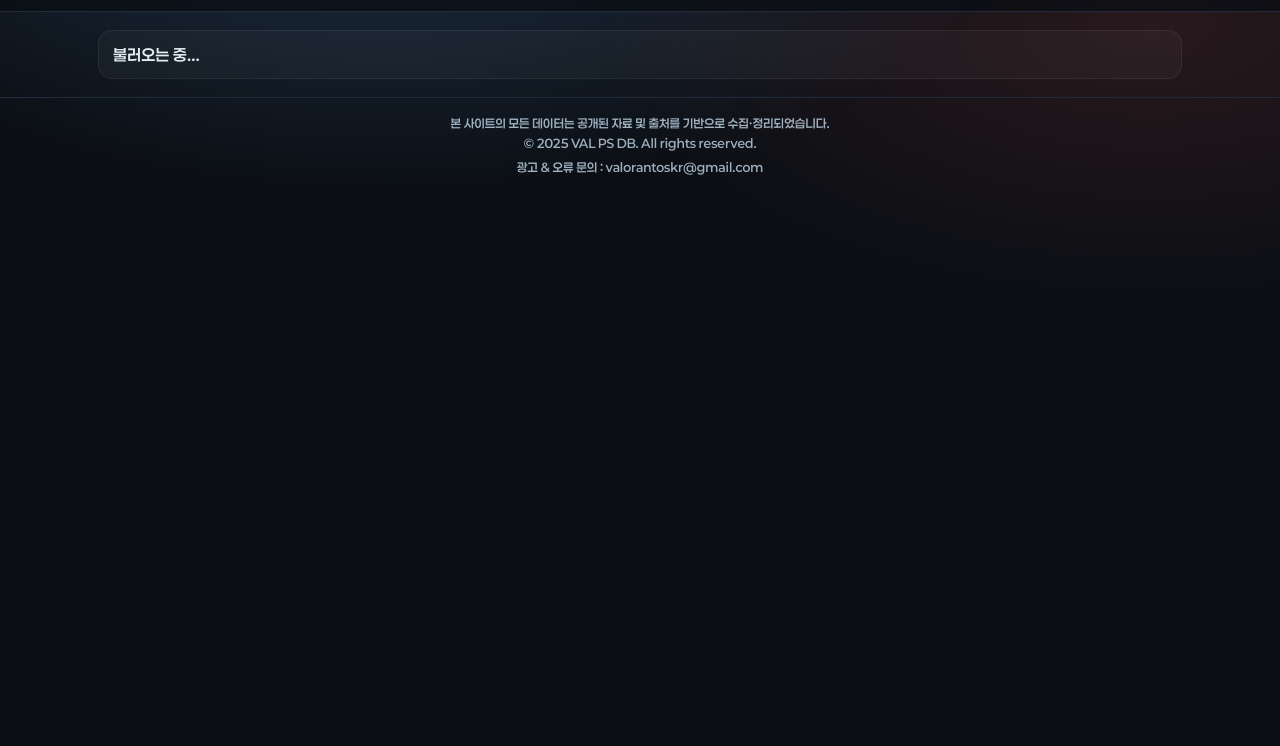
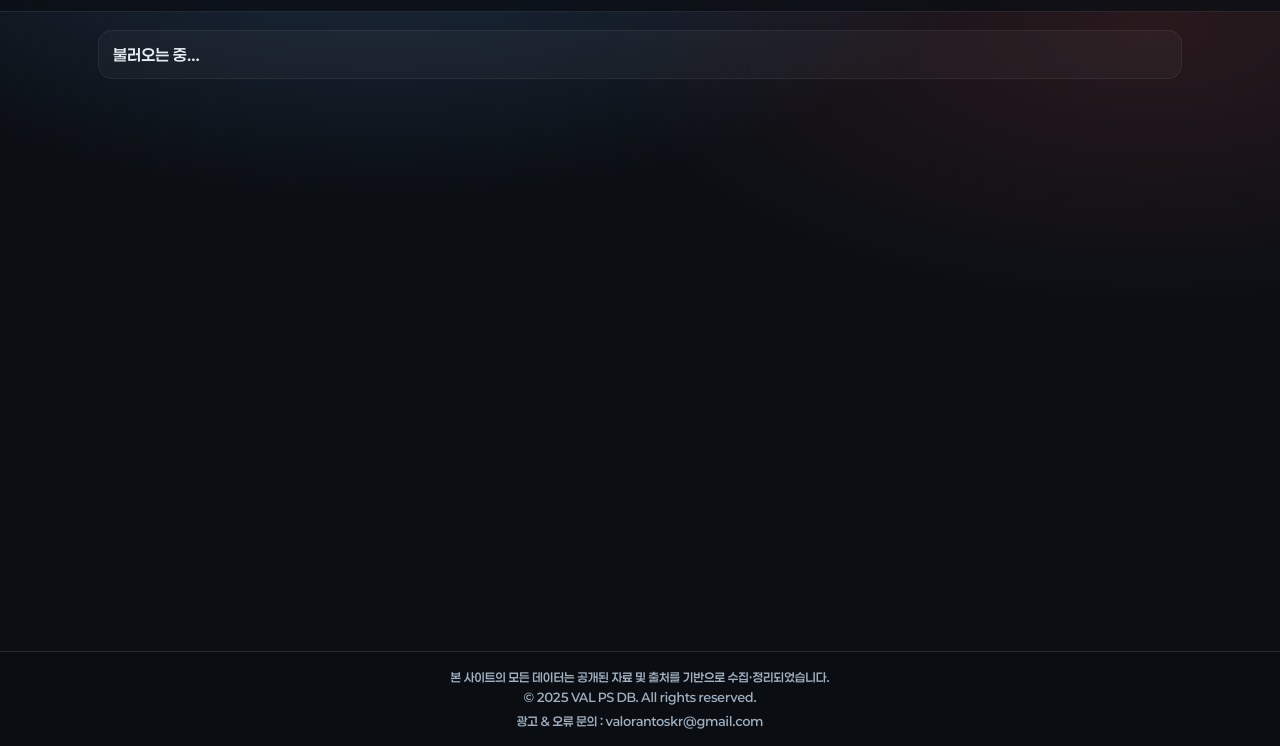
Before and after one commit to mincift1234/VAL-DB, a plain HTML site: page index.html in a window 1280 px wide. Shown: the part 54-800 px from the top of the page. Drawn offline with Linux system fonts and the light colour scheme; no server answers.

Commit message:
Update styles.css

```diff
--- a/styles.css
+++ b/styles.css
@@ -321,3 +321,23 @@ select optgroup {
     margin-top: auto;
   }
 }
+
+/* 데스크탑/태블릿: footer 하단 고정 */
+@media (min-width: 561px){
+  body.withFooter{
+    /* fixed footer 높이만큼 콘텐츠가 가려지지 않게 */
+    padding-bottom: 110px;
+  }
+
+  body.withFooter .footer{
+    position: fixed;
+    left: 0;
+    right: 0;
+    bottom: 0;
+    z-index: 10;
+
+    /* 기존 톤 유지(필요 없으면 지워도 됨) */
+    background: rgba(11,15,20,.86);
+    backdrop-filter: blur(10px);
+  }
+}
```
